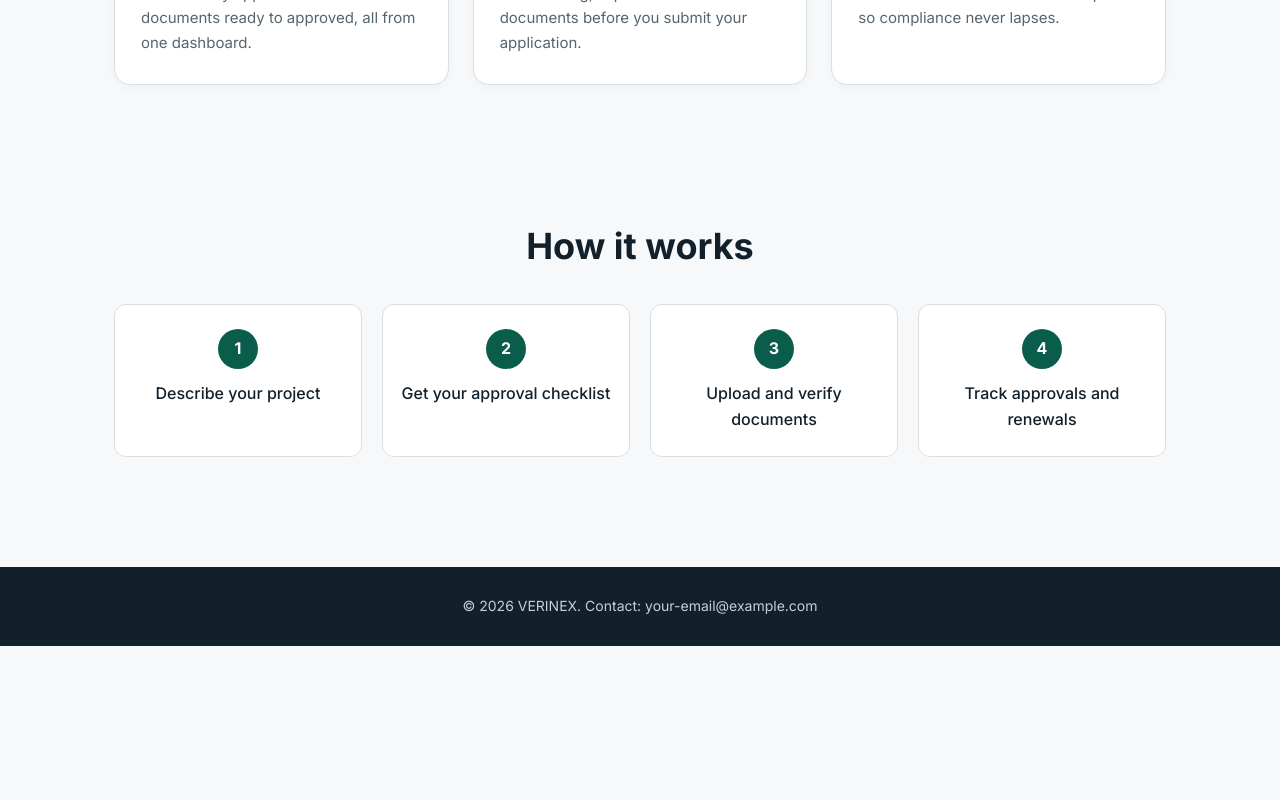
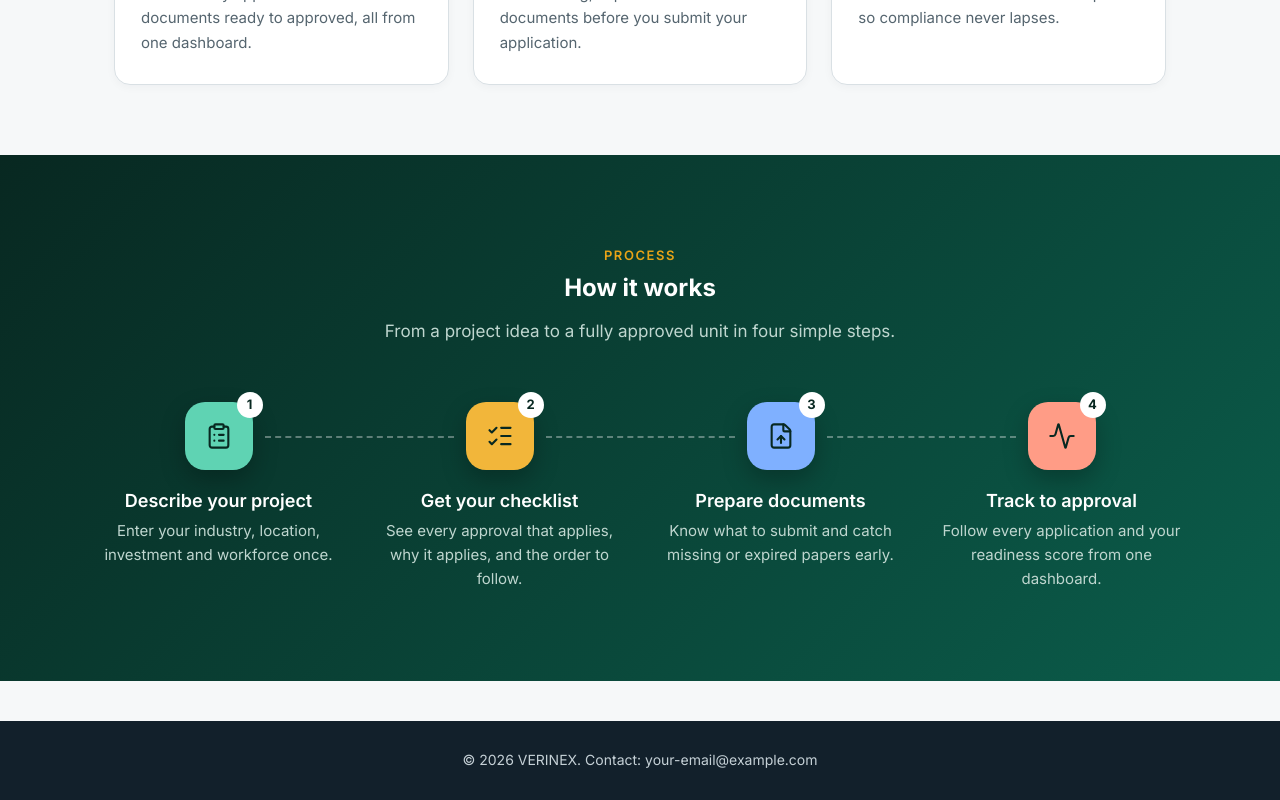
Before and after one commit to AkshataKalmud/verinex, a React (Vite) app: page / in a window 1280 px wide. Shown: the part 1273-2073 px from the top of the page. Before the commit the page ends 1919 px from the top, so only its background shows below. Built offline with nearby package versions, Linux system fonts and the light colour scheme.

Commit message:
Upgrade how it works section

```diff
--- a/src/components/HowItWorks.jsx
+++ b/src/components/HowItWorks.jsx
@@ -1,13 +1,56 @@
+import { ClipboardList, ListChecks, FileUp, Activity } from 'lucide-react'
+
+const steps = [
+  {
+    icon: ClipboardList,
+    title: 'Describe your project',
+    text: 'Enter your industry, location, investment and workforce once.',
+    color: 'c1',
+  },
+  {
+    icon: ListChecks,
+    title: 'Get your checklist',
+    text: 'See every approval that applies, why it applies, and the order to follow.',
+    color: 'c2',
+  },
+  {
+    icon: FileUp,
+    title: 'Prepare documents',
+    text: 'Know what to submit and catch missing or expired papers early.',
+    color: 'c3',
+  },
+  {
+    icon: Activity,
+    title: 'Track to approval',
+    text: 'Follow every application and your readiness score from one dashboard.',
+    color: 'c4',
+  },
+]
+
 function HowItWorks() {
   return (
-    <section id="how">
-      <h2>How it works</h2>
-      <ol>
-        <li>Describe your project</li>
-        <li>Get your approval checklist</li>
-        <li>Upload and verify documents</li>
-        <li>Track approvals and renewals</li>
-      </ol>
+    <section id="how" className="how">
+      <div className="how-inner">
+        <p className="eyebrow">Process</p>
+        <h2>How it works</h2>
+        <p className="section-sub">From a project idea to a fully approved unit in four simple steps.</p>
+
+        <div className="steps">
+          {steps.map((s, i) => {
+            const Icon = s.icon
+            return (
+              <div className="step" key={s.title}>
+                <div className={'step-icon ' + s.color}>
+                  <Icon size={28} strokeWidth={1.8} />
+                  <span className="step-num">{i + 1}</span>
+                </div>
+                <h3>{s.title}</h3>
+                <p>{s.text}</p>
+              </div>
+            )
+          })}
+        </div>
+      </div>
     </section>
   )
 }
--- a/src/index.css
+++ b/src/index.css
@@ -300,40 +300,116 @@ section > h2 {
   .cards { grid-template-columns: 1fr; }
 }
 
-/* ---------- How it works ---------- */
-#how { text-align: center; }
+/* ---------- How it works (upgraded) ---------- */
+.how {
+  max-width: none;
+  margin: 0;
+  padding: 90px 24px;
+  background: linear-gradient(135deg, #082821 0%, #0B5D4B 100%);
+  color: #ffffff;
+}
 
-#how ol {
-  list-style: none;
-  counter-reset: step;
+.how-inner {
+  max-width: 1100px;
+  margin: 0 auto;
+}
+
+.how .eyebrow {
+  color: var(--accent);
+}
+
+.how h2 {
+  text-align: center;
+  color: #ffffff;
+  margin-bottom: 36px;
+}
+
+.how .section-sub {
+  color: #BFD6CF;
+  margin-bottom: 56px;
+}
+
+.steps {
   display: grid;
   grid-template-columns: repeat(4, 1fr);
-  gap: 20px;
-  padding: 0;
-  margin: 0;
+  gap: 24px;
 }
 
-#how li {
-  counter-increment: step;
-  background: var(--white);
-  border: 1px solid var(--line);
-  border-radius: 12px;
-  padding: 24px 16px;
-  font-weight: 500;
+.step {
+  position: relative;
+  text-align: center;
+  padding: 0 8px;
 }
 
-#how li::before {
-  content: counter(step);
+.step:not(:last-child)::after {
+  content: '';
+  position: absolute;
+  top: 34px;
+  left: calc(50% + 46px);
+  width: calc(100% - 92px + 24px);
+  border-top: 2px dashed rgba(255, 255, 255, 0.35);
+}
+
+.step-icon {
+  position: relative;
+  width: 68px;
+  height: 68px;
+  margin: 0 auto 20px;
+  border-radius: 20px;
   display: flex;
   align-items: center;
   justify-content: center;
-  width: 40px;
-  height: 40px;
-  margin: 0 auto 12px;
+  color: #082821;
+  box-shadow: 0 10px 24px rgba(0, 0, 0, 0.25);
+  transition: transform 0.25s;
+}
+
+.step:hover .step-icon {
+  transform: translateY(-6px) rotate(-4deg);
+}
+
+.step-icon.c1 { background: #5FD3B3; }
+.step-icon.c2 { background: #F2B63A; }
+.step-icon.c3 { background: #7FB0FF; }
+.step-icon.c4 { background: #FF9C86; }
+
+.step-num {
+  position: absolute;
+  top: -10px;
+  right: -10px;
+  width: 26px;
+  height: 26px;
   border-radius: 50%;
-  background: var(--green);
-  color: var(--white);
+  background: #ffffff;
+  color: #082821;
+  font-size: 13px;
   font-weight: 700;
+  display: flex;
+  align-items: center;
+  justify-content: center;
+}
+
+.step h3 {
+  font-size: 18px;
+  font-weight: 600;
+  color: #ffffff;
+  margin-bottom: 8px;
+}
+
+.step p {
+  margin: 0;
+  font-size: 15px;
+  color: #BFD6CF;
+  line-height: 1.6;
+}
+
+@media (max-width: 900px) {
+  .steps { grid-template-columns: 1fr 1fr; row-gap: 44px; }
+  .step::after { display: none; }
+}
+
+@media (max-width: 520px) {
+  .steps { grid-template-columns: 1fr; }
 }
 
 /* ---------- Footer ---------- */
```
